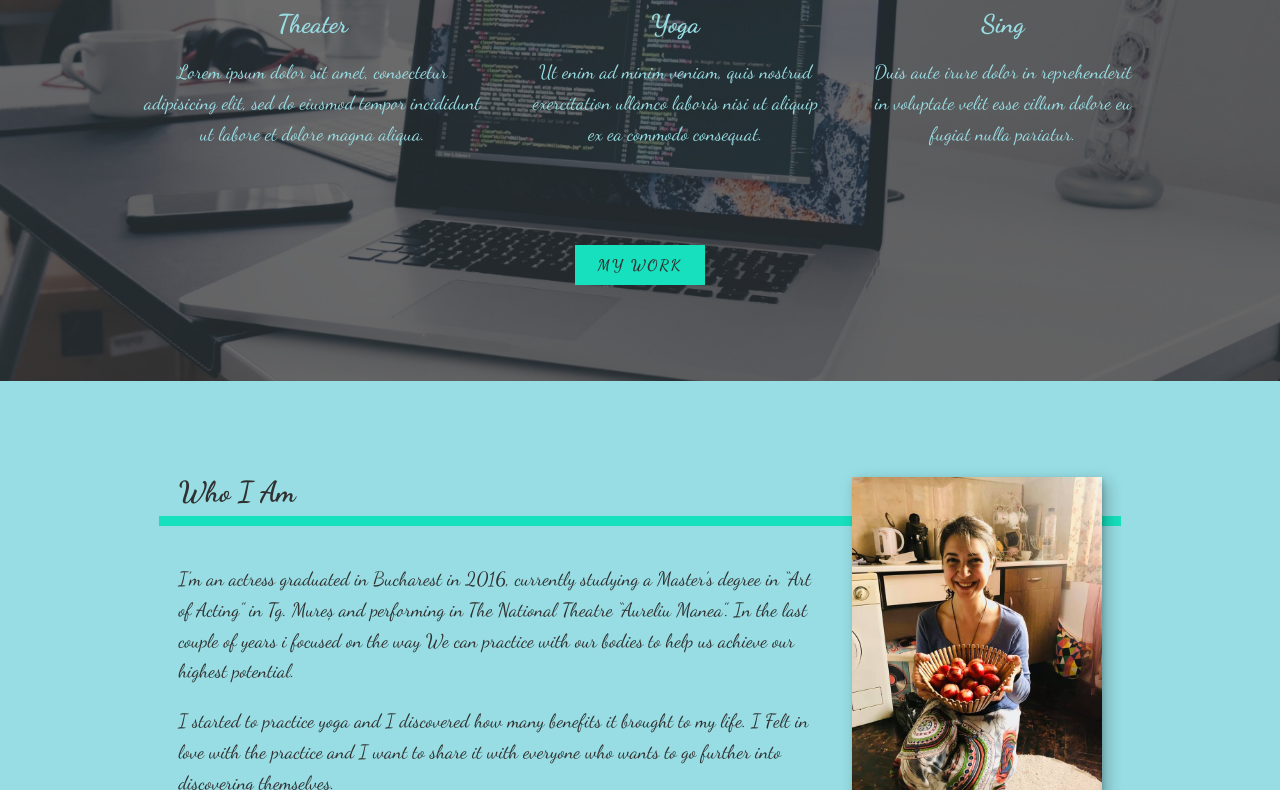
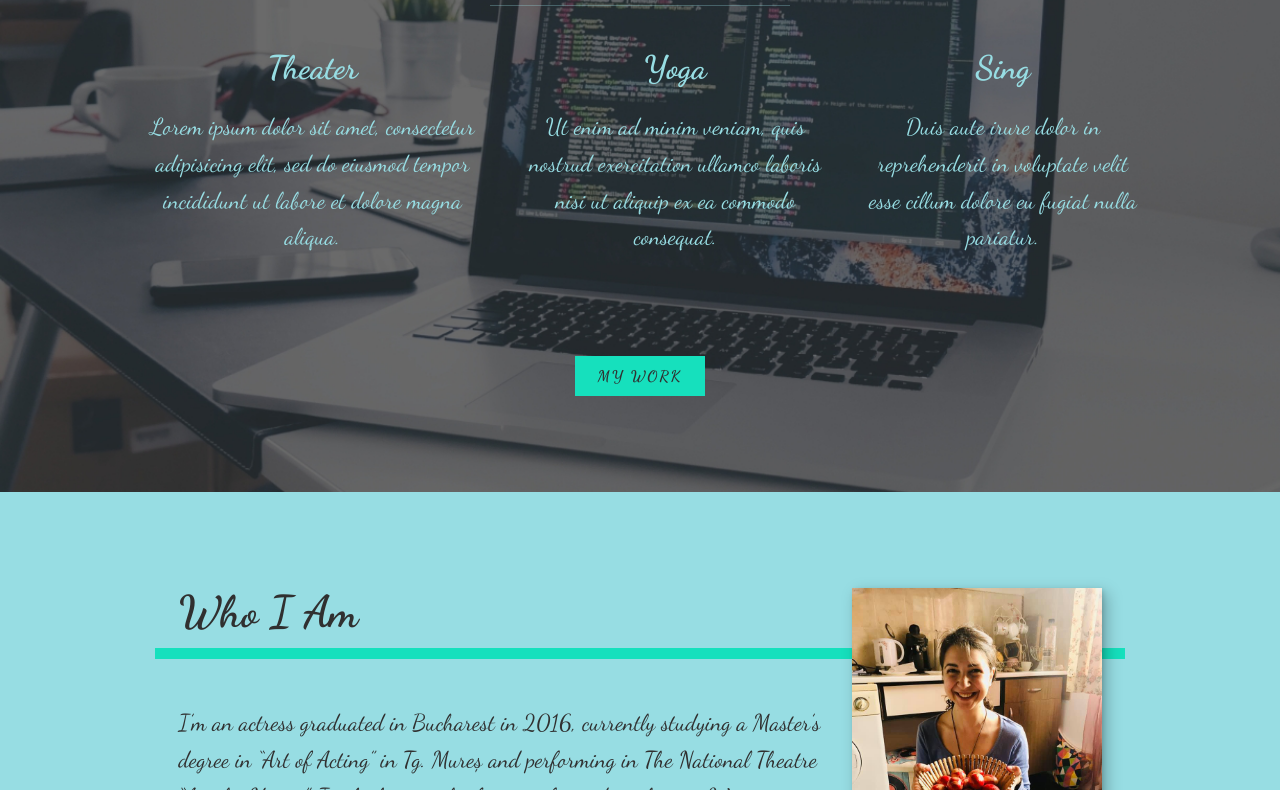
Before and after one commit to cristian158/PortfolioScrimba, a plain HTML site: page index.html in a window 1280 px wide. Shown: the part 764-1554 px from the top of the page. Drawn offline with nearby package versions, Linux system fonts and the light colour scheme.

Commit message:
organizing

```diff
--- a/css/style.css
+++ b/css/style.css
@@ -364,6 +364,18 @@ header {
   .service + .service {
     margin-left: 2em;
   }
+
+  .sections p {
+    font-size: 1.5em;
+  }
+
+  .sections h2 {
+    font-size: 2.7em;
+  }
+
+  .sections h3 {
+    font-size: 2em;
+  }
 }
 
 .about-me {
@@ -401,6 +413,18 @@ header {
     position: relative;
     z-index: 2; /* to make sure it's always on top */
     /* grid-row: 1 / -1;  starting at the top and ending at the last row */
+  }
+
+  .sections p {
+    font-size: 1.2em;
+  }
+
+  .sections h2 {
+    font-size: 2.3em;
+  }
+
+  .sections h3 {
+    font-size: 1.7em;
   }
 }
 
--- a/index.html
+++ b/index.html
@@ -47,7 +47,7 @@
       </section>
 
       <!-- SERVICES -->
-      <section class='my-services' id='services'>
+      <section class='my-services sections' id='services'>
         <h2 class='section__title section__title--services'>What I Do</h2>
         <div class='services'>
           <div class='service'>
@@ -73,7 +73,7 @@
       </section>
 
       <!-- ABOUT ME -->
-      <section class='about-me' id='about'>
+      <section class='about-me sections' id='about'>
         <h2 class='section__title section__title--about'>Who I Am</h2>
         <p class='section__subtitle section__subtitle--about'></p>
 
@@ -92,7 +92,7 @@
       </section>
 
       <!-- MY WORK -->
-      <section class='my-work' id='work'>
+      <section class='my-work sections' id='work'>
         <h2 class='section__title section__title section__title--work'>My work</h2>
         <p class='section__subtitle section__subtitle--work'>A peek at my life... </p>
 
```
